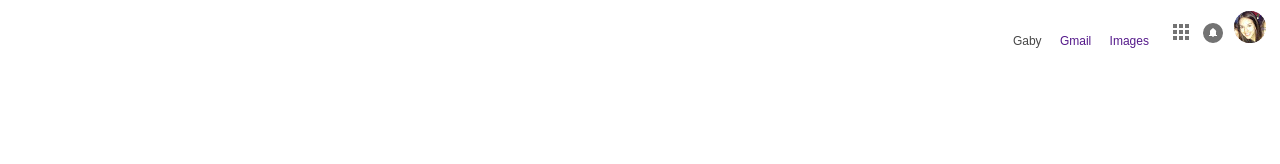
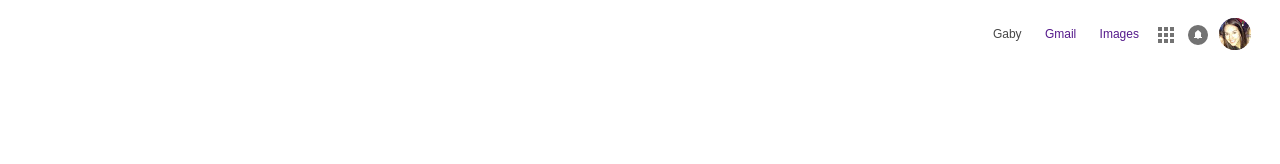
Before and after one commit to gabihuizar/GoogleHomePage, a plain HTML site: page index.html in a window 1280 px wide. Shown: the top 164 px of the page. Drawn offline with Linux system fonts and the light colour scheme.

Commit message:
all done

```diff
--- a/style.css
+++ b/style.css
@@ -25,19 +25,24 @@ a {
 	text-decoration: none;
 }
 #topnav {
-	margin: 0;
-	padding: 10px;
+	margin-right: 20px;
+	padding: 5px;
 	float: right;
 	font-size: 12px;
+	-webkit-appearance: none;
 
 }
-li {
+#topnav li {
 	display: inline;
-	padding-right: 15px;
-	margin-left: 0;
-	margin-right: 0;
+	padding: 10px;
+
 
 }
+#topnav img {
+	vertical-align: middle;
+
+}
+
 div {
 	padding-top: 150px;
 }
@@ -66,13 +71,16 @@ footer {
 	font-size: 13px;
 }
 #leftfooter {
+
 	float: left;
 	padding-left: 10px;
 
 }
 #rightfooter {
+
 	float: right;
 }
 .footer {
 	padding: 5px 10px 5px 10px;
+	display: inline;
 }
```
Also changed, not shown: index.html (line endings or trailing spaces).
